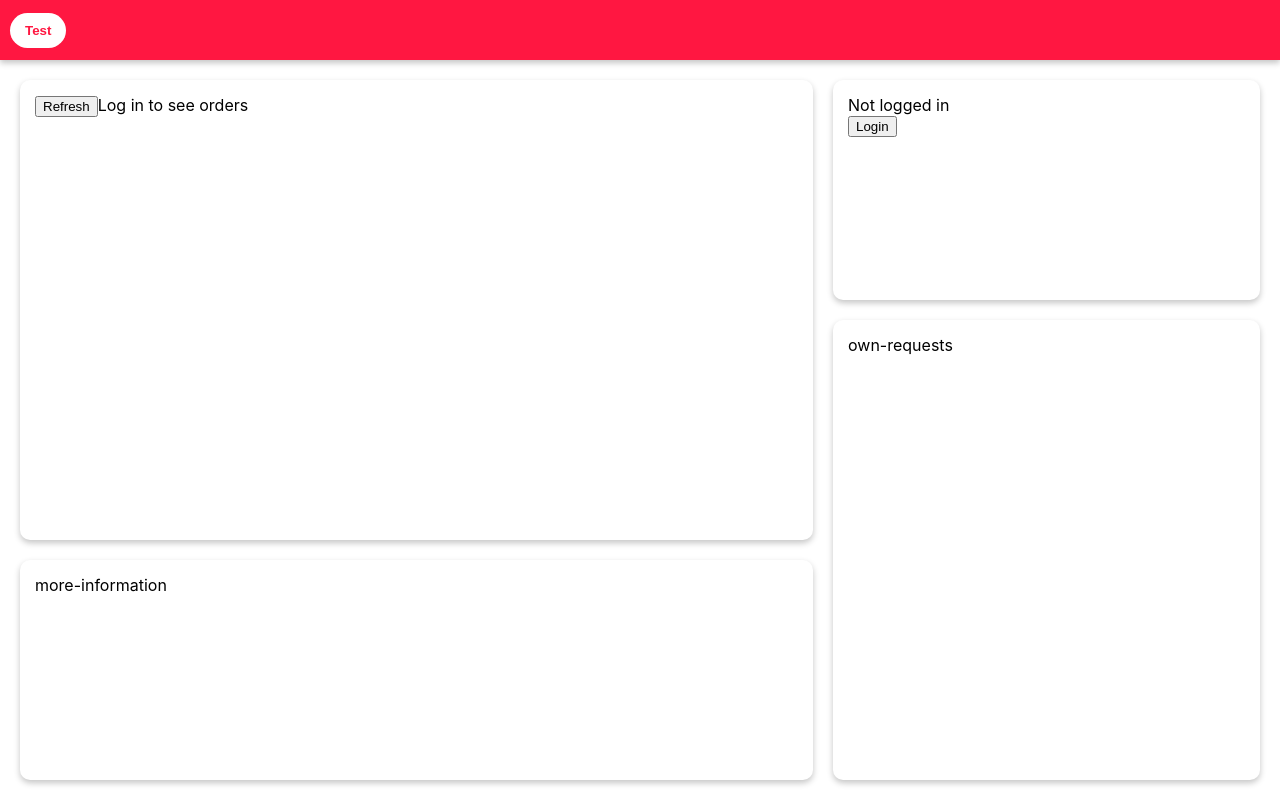
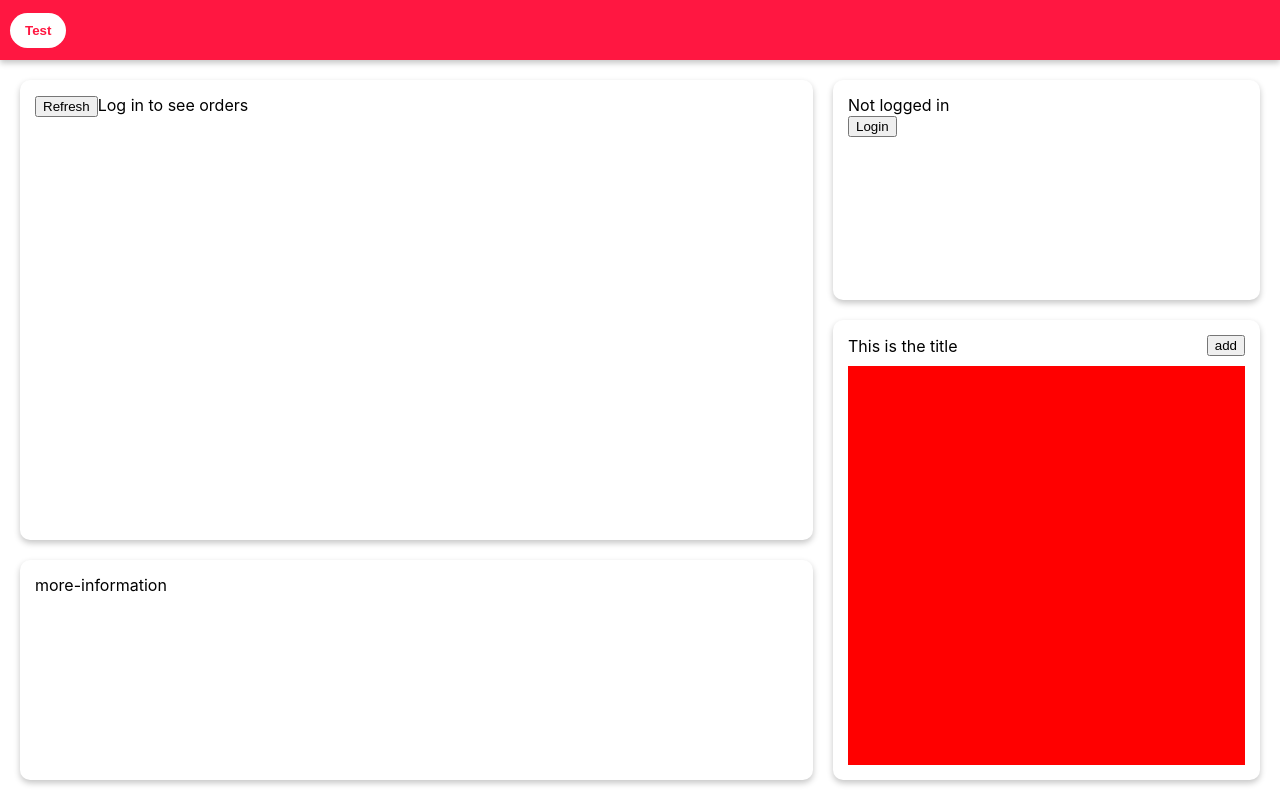
Before and after one commit to OfficialPhilcomm/service-market, a React (Create React App) app: page / in a window 1280 px wide. Built offline with nearby package versions, Linux system fonts and the light colour scheme; the HTML template or start-up script is replaced by a standard one.

Commit message:
Add some resources

```diff
--- a/src/components/layout/main/Main.js
+++ b/src/components/layout/main/Main.js
@@ -2,6 +2,7 @@ import React, { Component } from "react";
 
 import AllOrders from "../all_orders/AllOrders";
 import UserInfo from "../userinfo/UserInfo";
+import MyOrders from "../my_orders/MyOrders";
 
 import "./Main.css";
 import axios from "axios";
@@ -16,7 +17,7 @@ export default class Main extends Component {
         <AllOrders />
         <div className="more-information">more-information</div>
         <UserInfo />
-        <div className="own-requests">own-requests</div>
+        <MyOrders />
       </main>
     );
   }
--- /dev/null
+++ b/src/components/layout/my_orders/MyOrders.css
@@ -0,0 +1,28 @@
+.own-requests {
+  display: flex;
+  flex-direction: column;
+  justify-content: flex-start;
+  align-items: flex-start;
+}
+
+.own-requests .title {
+  width: 100%;
+  display: flex;
+  flex-direction: row;
+  justify-content: flex-start;
+  align-items: center;
+
+  margin-bottom: 10px;
+}
+
+.own-requests .title .add {
+  margin-left: auto;
+}
+
+.own-requests .my-orders-container {
+  width: 100%;
+  flex-grow: 1;
+  overflow-y: auto;
+
+  background-color: red;
+}
--- /dev/null
+++ b/src/components/layout/my_orders/MyOrders.js
@@ -0,0 +1,16 @@
+import React, { Component } from "react";
+import "./MyOrders.css";
+
+export default class MyOrders extends Component {
+  render() {
+    return (
+      <div className="own-requests">
+        <div className="title">
+          <span>This is the title</span>
+          <button className="add">add</button>
+        </div>
+        <div className="my-orders-container"></div>
+      </div>
+    );
+  }
+}
```
Also changed, not shown: src/pokeball.svg (added), 1 other file (tests, documents, lock files or other folders).
